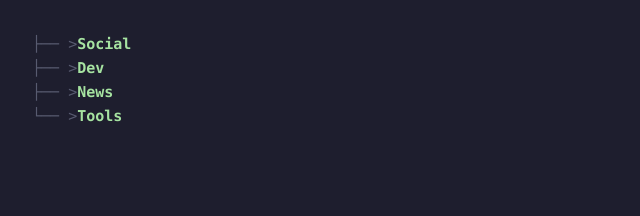
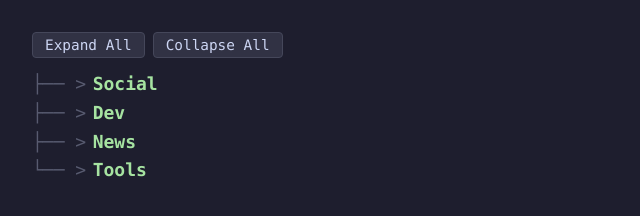
Before and after one commit to nelsong6/my-homepage, a plain HTML site: page index.html in a window 1280 px wide. Shown: the whole page, without its empty margins (0-640 px from the left). Drawn offline with Linux system fonts and the light colour scheme.

Commit message:
features

```diff
--- a/index.html
+++ b/index.html
@@ -7,6 +7,10 @@
   <link rel="stylesheet" href="style.css">
 </head>
 <body>
+  <div id="toolbar">
+    <button id="expand-all">Expand All</button>
+    <button id="collapse-all">Collapse All</button>
+  </div>
   <div id="tree"></div>
   <script src="bookmarks.js"></script>
   <script src="script.js"></script>
--- a/script.js
+++ b/script.js
@@ -1,4 +1,22 @@
 document.getElementById("tree").appendChild(renderList(bookmarks, ""));
+
+document.getElementById("expand-all").addEventListener("click", () => {
+  document.querySelectorAll(".children").forEach((c) => c.classList.add("open"));
+  document.querySelectorAll(".node-toggle").forEach((btn) => {
+    btn.classList.add("open");
+    btn.textContent = "v";
+    btn.setAttribute("aria-label", "collapse");
+  });
+});
+
+document.getElementById("collapse-all").addEventListener("click", () => {
+  document.querySelectorAll(".children").forEach((c) => c.classList.remove("open"));
+  document.querySelectorAll(".node-toggle").forEach((btn) => {
+    btn.classList.remove("open");
+    btn.textContent = ">";
+    btn.setAttribute("aria-label", "expand");
+  });
+});
 
 // Build DOM for a list of sibling nodes.
 // `prefix` is the inherited string of "│   " / "    " segments from ancestors.
@@ -24,7 +42,7 @@ function renderList(items, prefix) {
     if (hasChildren) {
       const btn = document.createElement("button");
       btn.className = "node-toggle";
-      btn.textContent = "> ";
+      btn.textContent = ">";
       btn.setAttribute("aria-label", "expand");
       row.appendChild(btn);
     } else {
@@ -39,10 +57,10 @@ function renderList(items, prefix) {
     if (item.url) {
       const a = document.createElement("a");
       a.href = item.url;
-      a.textContent = " " + item.name;
+      a.textContent = item.name;
       label.appendChild(a);
     } else {
-      label.textContent = " " + item.name;
+      label.textContent = item.name;
     }
     row.appendChild(label);
 
@@ -58,10 +76,12 @@ function renderList(items, prefix) {
       // Wire toggle — whole row triggers expand/collapse
       const btn = row.querySelector(".node-toggle");
       row.classList.add("clickable");
-      row.addEventListener("click", () => {
+      row.addEventListener("click", (e) => {
+        // If click landed on a link, let it navigate instead of toggling
+        if (e.target.closest("a")) return;
         const open = childrenContainer.classList.toggle("open");
         btn.classList.toggle("open", open);
-        btn.textContent = open ? "v " : "> ";
+        btn.textContent = open ? "v" : ">";
         btn.setAttribute("aria-label", open ? "collapse" : "expand");
       });
     } else if (item.url) {
--- a/style.css
+++ b/style.css
@@ -8,9 +8,32 @@ body {
   background: #1e1e2e;
   color: #cdd6f4;
   font-family: "Cascadia Code", "Fira Code", "JetBrains Mono", "Consolas", monospace;
-  font-size: 15px;
+  font-size: 18px;
   padding: 32px;
   line-height: 1.6;
+}
+
+#toolbar {
+  max-width: 720px;
+  margin-bottom: 12px;
+  display: flex;
+  gap: 8px;
+}
+
+#toolbar button {
+  background: #313244;
+  color: #cdd6f4;
+  border: 1px solid #45475a;
+  border-radius: 4px;
+  padding: 4px 12px;
+  font-family: inherit;
+  font-size: 0.8em;
+  cursor: pointer;
+  transition: background 0.15s;
+}
+
+#toolbar button:hover {
+  background: #45475a;
 }
 
 #tree {
@@ -47,6 +70,7 @@ body {
   font-size: inherit;
   padding: 0;
   width: 1ch;
+  margin-right: 0.6ch;
   text-align: center;
   user-select: none;
   transition: color 0.15s;
@@ -62,6 +86,7 @@ body {
 
 .node-spacer {
   width: 1ch;
+  margin-right: 0.6ch;
   display: inline-block;
 }
 
```
